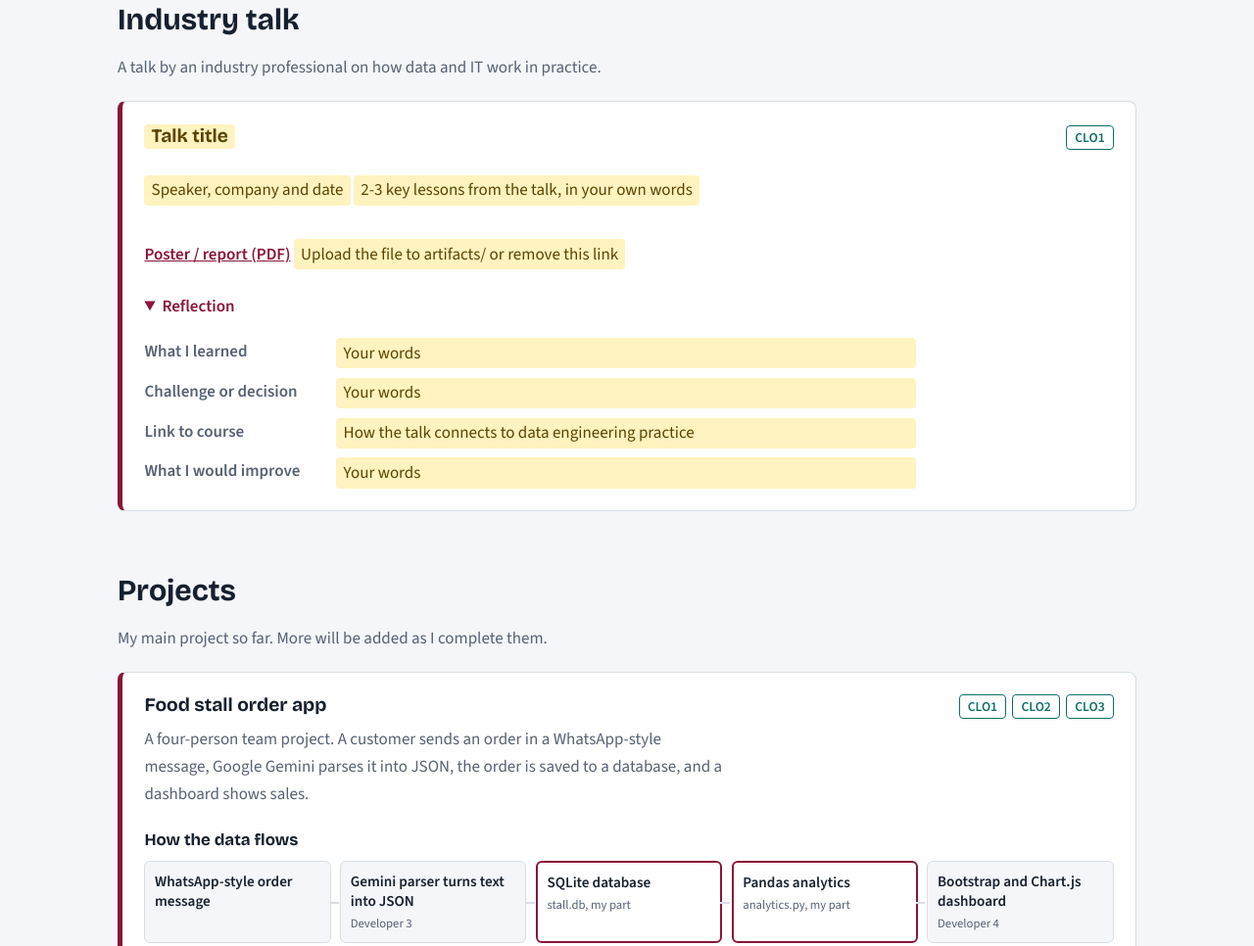
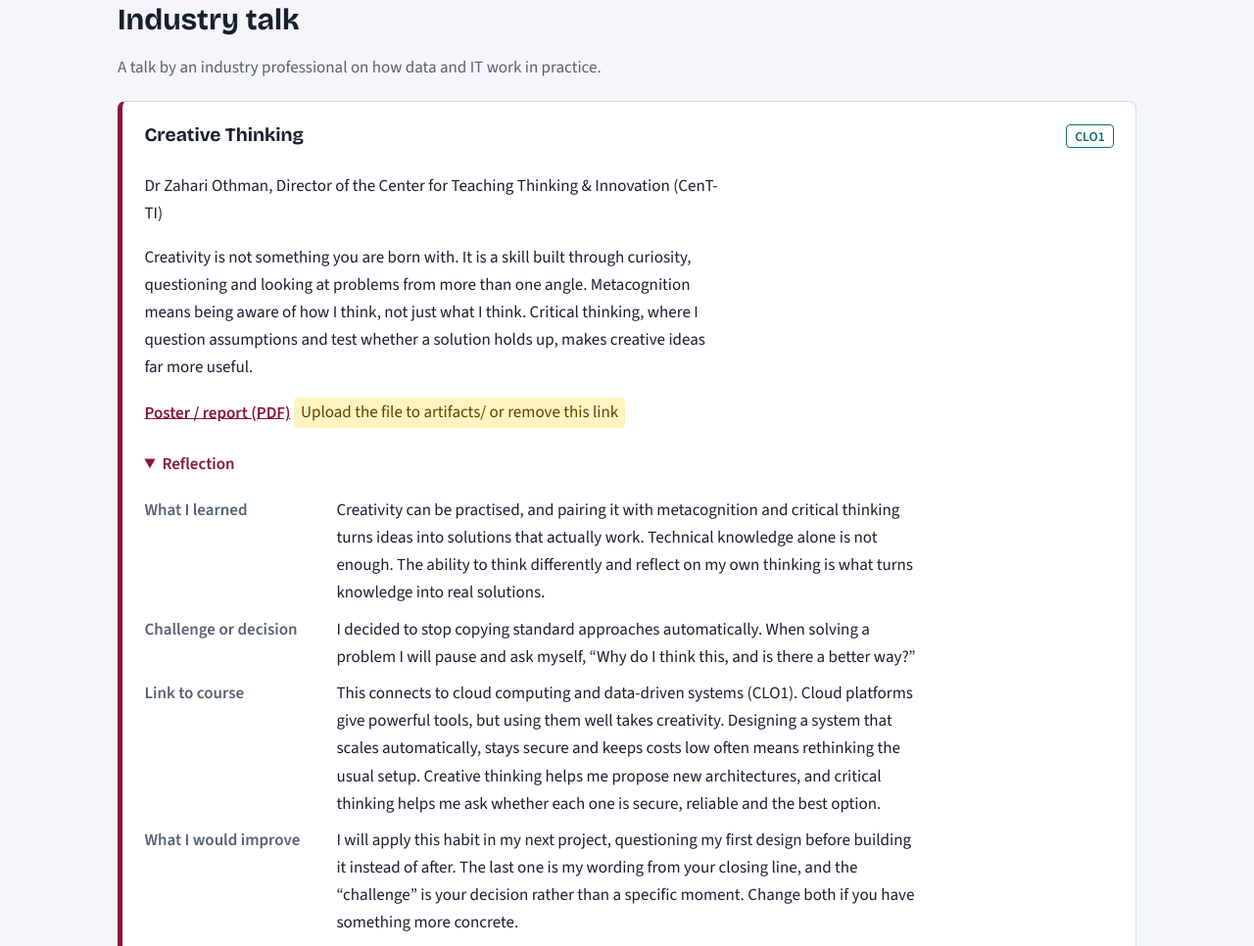
Before and after one commit to orionvfrost/orionvfrost.github.io, a plain HTML site: page index.html in a window 1280 px wide. Shown: the part 1054-2020 px from the top of the page at 98% size. Drawn offline with nearby package versions, Linux system fonts and the light colour scheme.

Commit message:
Update index.html

```diff
--- a/index.html
+++ b/index.html
@@ -71,22 +71,26 @@
   <h2>Industry talk</h2>
   <p class="lead">A talk by an industry professional on how data and IT work in practice.</p>
   <article class="artifact">
-    <header><h3 class="todo">Talk title</h3><p class="tags"><span class="tag">CLO1</span></p></header>
-    <p class="todo">Speaker, company and date</p>
-    <p class="todo">2-3 key lessons from the talk, in your own words</p>
+    <header><h3>Creative Thinking</h3><p class="tags"><span class="tag">CLO1</span></p></header>
+    <p>Dr Zahari Othman, Director of the Center for Teaching Thinking & Innovation (CenT-TI)</p>
+    <p>Creativity is not something you are born with. It is a skill built through curiosity, questioning and looking at problems from more than one angle.
+              Metacognition means being aware of how I think, not just what I think.
+              Critical thinking, where I question assumptions and test whether a solution holds up, makes creative ideas far more useful.</p>
     <p class="actions"><a href="artifacts/industry-talk.pdf">Poster / report (PDF)</a> <span class="todo">Upload the file to artifacts/ or remove this link</span></p>
     <details open><summary>Reflection</summary>
       <dl class="reflect">
-        <dt>What I learned</dt><dd class="todo">Your words</dd>
-        <dt>Challenge or decision</dt><dd class="todo">Your words</dd>
-        <dt>Link to course</dt><dd class="todo">How the talk connects to data engineering practice</dd>
-        <dt>What I would improve</dt><dd class="todo">Your words</dd>
+        <dt>What I learned</dt><dd>Creativity can be practised, and pairing it with metacognition and critical thinking turns ideas into solutions that actually work. Technical knowledge alone is not enough. The ability to think differently and reflect on my own thinking is what turns knowledge into real solutions.</dd>
+        <dt>Challenge or decision</dt><dd>I decided to stop copying standard approaches automatically. When solving a problem I will pause and ask myself, “Why do I think this, and is there a better way?”</dd>
+        <dt>Link to course</dt><dd>This connects to cloud computing and data-driven systems (CLO1). Cloud platforms give powerful tools, but using them well takes creativity. Designing a system that scales automatically, stays secure and keeps costs low often means rethinking the usual setup. Creative thinking helps me propose new architectures, and critical thinking helps me ask whether each one is secure, reliable and the best option.</dd>
+        <dt>What I would improve</dt><dd>I will apply this habit in my next project, questioning my first design before building it instead of after.
+
+The last one is my wording from your closing line, and the “challenge” is your decision rather than a specific moment. Change both if you have something more concrete.</dd>
       </dl>
     </details>
   </article>
 </section>
 
-<!-- C + D. WORK AND REFLECTION -->
+
 <section id="work">
   <h2>Projects</h2>
   <p class="lead">My main project so far. More will be added as I complete them.</p>
@@ -115,25 +119,25 @@
       <dt>What I learned</dt>
       <dd>Splitting orders from order items taught me why a database is designed around its data, not just filled in. One order can hold many items, so keeping them in separate linked tables avoids repeating data and makes questions like "which item sells most?" easy to answer with Pandas. I also saw how the stages of a pipeline depend on each other: the dashboard is only as good as the records the database receives.</dd>
       <dt>Challenge or decision</dt>
-      <dd class="todo">Write one real challenge in your own words. Example direction: making the tables fit what the Gemini parser returns, or deciding how to handle an order the parser got wrong. Only write what actually happened.</dd>
+      <dd>Making the tables fit what the Gemini parser returns, or deciding how to handle an order the parser got wrong. Only write what actually happened.</dd>
       <dt>Link to course</dt>
       <dd>CLO1: I can explain the role a database plays in a data-driven system. CLO2: the app is a small lifecycle, from acquiring a message to storing, analysing and visualising it. CLO3: it is a working prototype, and checking AI output and protecting customer data are part of building it responsibly.</dd>
       <dt>What I would improve</dt>
-      <dd class="todo">Pick one specific improvement you genuinely would make. Example direction: automatic checks that reject incomplete parsed orders before they reach the database.</dd>
+      <dd>Automatic checks that reject incomplete parsed orders before they reach the database.</dd>
     </dl>
   </article>
 
-  <!-- To add another artifact later, copy the article above and replace the text. -->
+
 </section>
 
-<!-- LINKEDIN -->
+
 <section id="linkedin">
   <h2>LinkedIn</h2>
   <p class="lead">My professional profile, where I share my experience and connect with people in the data field.</p>
   <p><a class="btn" href="https://www.linkedin.com/in/dhaana-praasad-rajendran-ab052a331/">View my LinkedIn profile</a></p>
 </section>
 
-<!-- F. SOURCES -->
+
 <section id="sources">
   <h2>Sources and acknowledgements</h2>
   <ul>
@@ -141,7 +145,6 @@
     <li>Portfolio brief and structure: SCST1133 guidelines by Dr Shahizan.</li>
     <li>Fonts: Bricolage Grotesque and Source Sans 3 via Google Fonts.</li>
     <li>Food stall order app: team project with three teammates. Original team repository: <a href="https://github.com/faiqhaziem27/Stall-Manager">faiqhaziem27/Stall-Manager</a>; my copy is <a href="https://github.com/orionvfrost/Next-Byte-Hacks-V5">Next-Byte-Hacks-V5</a>. Parsing uses the Google Gemini API; the interface uses Bootstrap 5 and Chart.js.</li>
-    <li class="todo">AI tool use: which tool, for what, and how you checked it</li>
   </ul>
 </section>
 </main>
```
